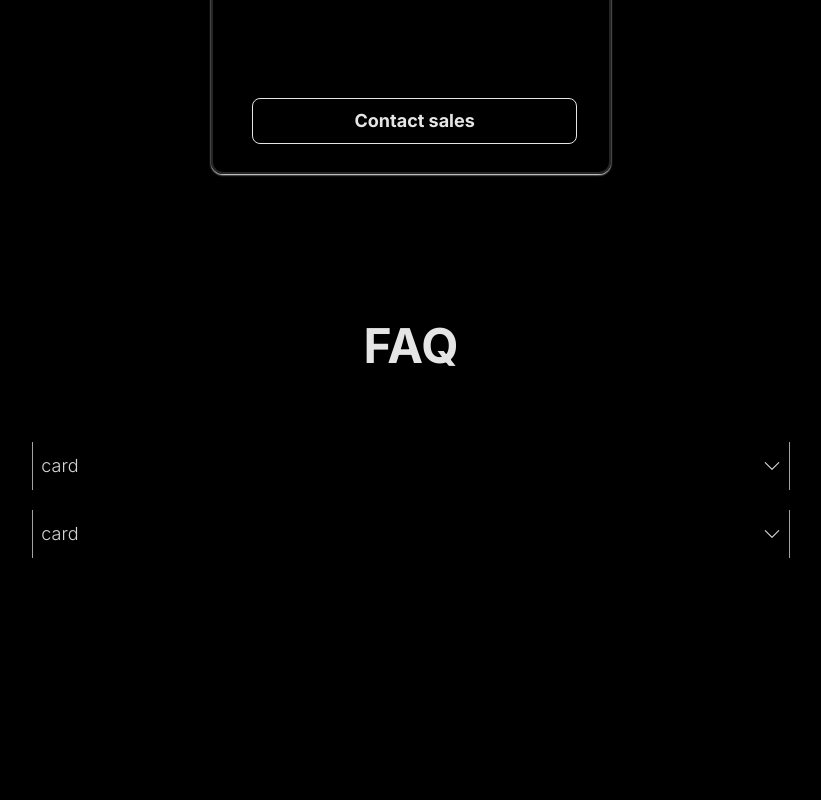
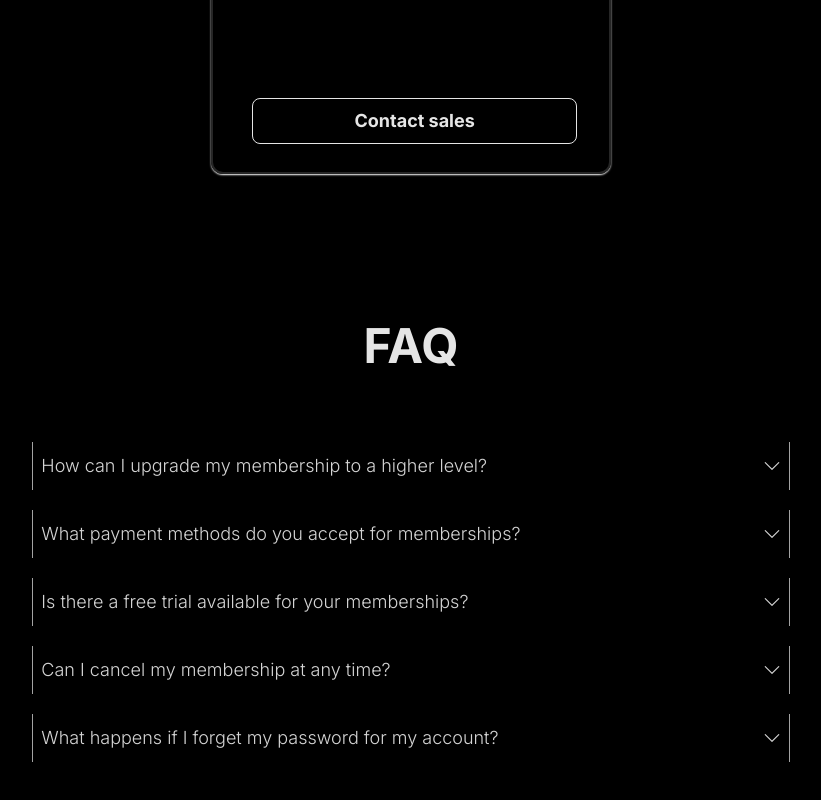
Before and after one commit to Lavryniukk/omniscent-frontend, a Next.js app: page /memberships in a window 1280 px wide. Shown: the part 1158-1958 px from the top of the page, without its empty margins (229-1050 px from the left). Before the commit the page ends 1876 px from the top, so only its background shows below. Built offline with nearby package versions, Linux system fonts and the light colour scheme; no server answers.

Commit message:
filled membersips faq section

```diff
--- a/app/(pages)/(main)/memberships/page.tsx
+++ b/app/(pages)/(main)/memberships/page.tsx
@@ -7,8 +7,31 @@ let MembershipsPage = () => {
       <PricingCards />
       <FAQ
         faqArray={[
-          { question: "card", answer: "card" },
-          { question: "card", answer: "card" },
+          {
+            question: "How can I upgrade my membership to a higher level?",
+            answer:
+              "You can easily upgrade your membership by visiting your account settings and selecting the desired membership level. Follow the prompts to complete the upgrade process.",
+          },
+          {
+            question: "What payment methods do you accept for memberships?",
+            answer:
+              "We accept credit cards, PayPal, and other secure payment methods for membership payments. Your payment information is always kept safe and encrypted.",
+          },
+          {
+            question: "Is there a free trial available for your memberships?",
+            answer:
+              "Yes, we offer a 14-day free trial for our Premium and Pro memberships. You can try out the additional features before committing to a paid membership.",
+          },
+          {
+            question: "Can I cancel my membership at any time?",
+            answer:
+              "Yes, you can cancel your membership at any time without any cancellation fees. Your membership will remain active until the end of your billing period.",
+          },
+          {
+            question: "What happens if I forget my password for my account?",
+            answer:
+              "If you forget your password, you can use the 'Forgot Password' link on the login page to reset it. We'll send you instructions on how to create a new password.",
+          },
         ]}
       />
     </>
```
